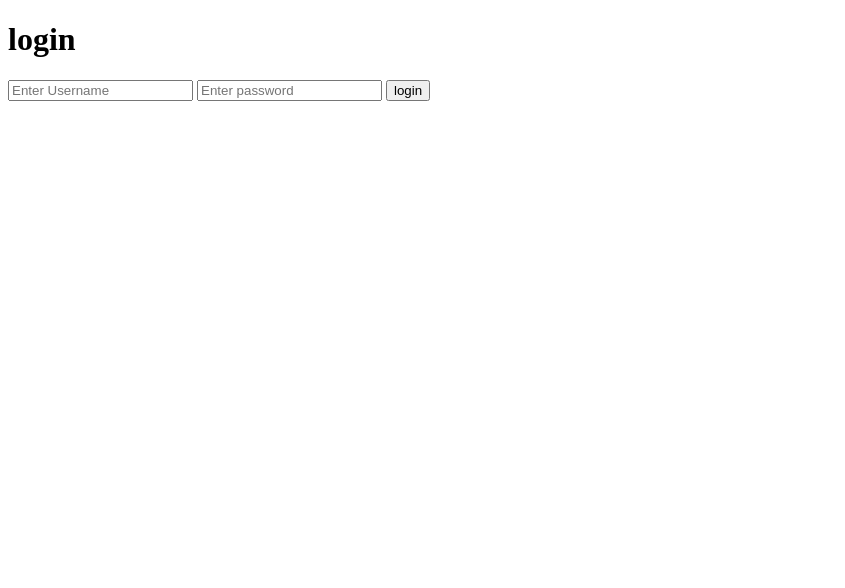
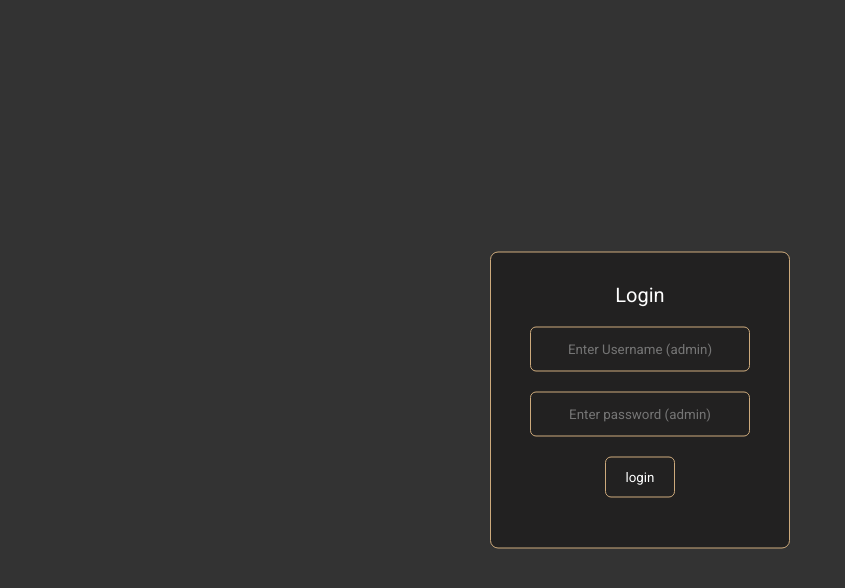
Before and after one commit to mohammad-hossein-cholaki/resturant-project, a plain HTML site: page login.html in a window 1280 px wide. Shown: the whole page, without its empty margins (0-845 px from the left). Drawn offline with Linux system fonts and the light colour scheme.

Commit message:
finish login page

```diff
--- a/login.css
+++ b/login.css
@@ -0,0 +1,92 @@
+@import url('https://fonts.googleapis.com/css2?family=Roboto:wght@100;300;400;500;700&display=swap');
+
+:root
+{
+    --black: #333;
+    --light-color: #cdaa7c;
+    --box-shadow: 0 .5rem 1.5rem rgba(0,0,0,.1);
+}
+
+*
+{
+ font-family: 'Roboto', sans-serif;
+ margin: 0;
+ padding: 0;
+ box-sizing: border-box;
+ text-decoration: none;
+ border: none;
+ outline: none;
+}
+
+html{
+    font-size: 62.5%;
+    scroll-behavior: smooth;
+}
+
+body{
+    margin: 0;
+    padding: 0;
+    background: var(--black);
+}
+
+.box{
+    width: 300px;
+    padding: 30px;
+    position: absolute;
+    top: 50%;
+    left: 50%;
+    transform: translate(-50%,-50%);
+    background: rgb(34, 33, 33);
+    text-align: center;
+    border: 1px solid var(--light-color);
+    border-radius: 8px;
+
+}
+.box h1{
+    /* color: var(--light-color); */
+    color: #fff;
+
+    font-weight: 400;
+}
+
+.box input[type="text"],.box input[type="password"]{
+    /* border: 0; */
+    background: none;
+    display: block;
+    margin: 20px auto;
+    text-align: center;
+    border: 1px solid var(--light-color);
+    padding: 14px 10px;
+    width: 220px;
+    outline: none;
+    color: rgb(231, 222, 222);
+    /* color: var(--light-color); */
+    border-radius: 6px;
+    transition: .25px;
+}
+
+.box input[type="submit"]{
+    /* border: 0; */
+    background: none;
+    display: block;
+    margin: 20px auto;
+    text-align: center;
+    border: 1px solid var(--light-color);
+    padding: 12px 20px;
+    /* width: 220px;  */
+    outline: none;
+    color: white;
+    border-radius: 6px;
+    transition: .25px;
+    cursor: pointer;
+}
+
+.box input[type="submit"]:hover{
+    font-weight: 700;
+    padding: 11px 20px;
+    background-color: #fff;
+    color: var(--black);
+    border: 2px solid var(--light-color);
+
+
+}
--- a/login.html
+++ b/login.html
@@ -9,10 +9,16 @@
 </head>
 <body>
 
-    <h1>login</h1>
-    <input type="text" name="" placeholder="Enter Username" id="username">
-    <input type="password" name="" placeholder="Enter password" id="password">
-    <input type="submit" name="" value="login">
+    <form action="" class="box">
+
+
+    <h1>Login</h1>
+    <input type="text" class="text" name="" placeholder="Enter Username (admin)" id="username">
+    <input type="password" class="password" name="" placeholder="Enter password (admin)" id="password">
+    <input type="submit" class="submit" name="" value="login" id="submit">
+
+
+    </form>
 
 
 
--- a/login.js
+++ b/login.js
@@ -1,17 +1,13 @@
-// const options = {
-// 	method: 'GET',
-// 	headers: {
-// 		'X-RapidAPI-Key': '416351d1b2mshb109934ca946399p1c0a87jsn5cab645fbe7f',
-// 		'X-RapidAPI-Host': 'tasty.p.rapidapi.com'
-// 	}
-// };
 
-// fetch('https://tasty.p.rapidapi.com/recipes/list?from=0&size=20&tags=under_30_minutes', options)
-// 	.then(response => response.json())
-// 	.then(response => {
-//     console.log(response)
-//     console.log(response.results)
-//     console.log(response.results[0])
-//     console.log(response.results[0].thumbnail_url)
-//   })
-// 	.catch(err => console.error(err));
+const submit=document.getElementById("submit");
+
+submit.onclick=()=>{
+    const username=document.getElementById("username").value;
+    const password=document.getElementById("password").value;
+
+    if(username==="admin" && password==="admin"){
+        alert('welcome');
+    }else{
+        alert('invalid user name or password')
+    }
+}
```
